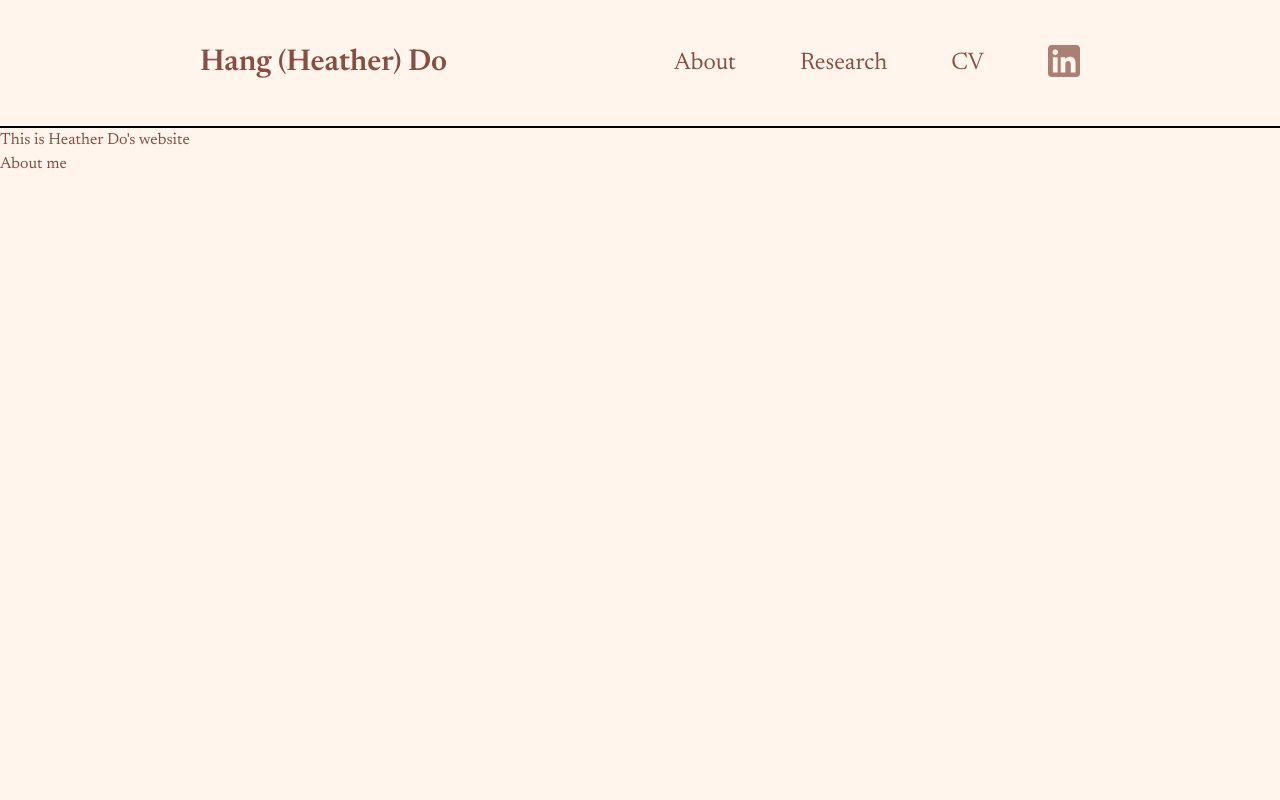
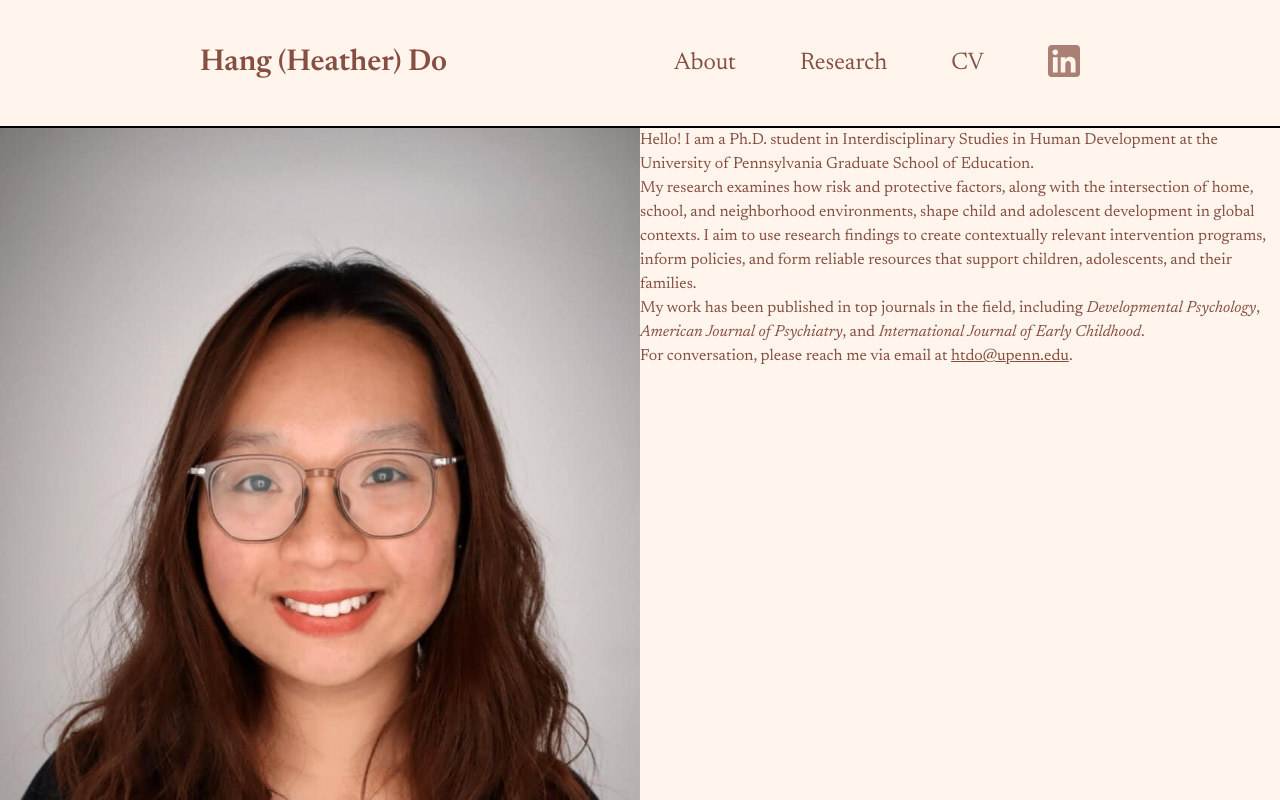
Before and after one commit to heather-do/heather-do.github.io, a SvelteKit app: page / in a window 1280 px wide. Shown: the top 800 px of the page. Built offline with nearby package versions, Linux system fonts and the light colour scheme.

Commit message:
[add] homepage content

```diff
--- a/src/routes/+layout.svelte
+++ b/src/routes/+layout.svelte
@@ -1,25 +1,27 @@
 <script lang="ts">
 	import '../app.css';
+	import { base } from '$app/paths';
+
 	let { children } = $props();
 </script>
 
 <header>
 	<nav class="grid h-32 border-b-2 border-b-black max-desktop:grid-rows-2 desktop:grid-cols-2">
 		<div id="home" class="flex items-center max-desktop:justify-center">
-			<a class="text-3xl font-semibold" href="/">Hang (Heather) Do</a>
+			<a class="text-3xl font-semibold" href="{base}/">Hang (Heather) Do</a>
 		</div>
 		<div id="menu" class="flex max-desktop:justify-center desktop:justify-end">
 			<ul
 				class="flex flex-row max-desktop:gap-8 max-desktop:text-xl desktop:gap-16 desktop:text-2xl"
 			>
-				<li><a href="/about">About</a></li>
-				<li><a href="/research">Research</a></li>
-				<li><a href="/todo">CV</a></li>
+				<li><a href="{base}/about">About</a></li>
+				<li><a href="{base}/research">Research</a></li>
+				<li><a href="{base}/todo">CV</a></li>
 				<li>
 					<a
 						class="-translate-y-0.5 max-desktop:h-6 max-desktop:w-6 desktop:h-8 desktop:w-8"
-						href="/todo"
-						aria-label="Heather's LinkedIn profile"
+						href="{base}/todo"
+						aria-label="Heather Do's LinkedIn profile"
 						><svg viewBox="0 0 72 72" xmlns="http://www.w3.org/2000/svg"
 							><g fill="none" fill-rule="evenodd"
 								><path
--- a/src/routes/+page.svelte
+++ b/src/routes/+page.svelte
@@ -2,5 +2,33 @@
 	import { base } from '$app/paths';
 </script>
 
-<h1>This is Heather Do's website</h1>
-<a href="{base}/about">About me</a>
+<article class="grid max-desktop:grid-rows-2 desktop:grid-cols-2">
+	<figure>
+		<img alt="Heather Do's headshot" src="{base}/images/heather-min.jpg" />
+	</figure>
+	<section>
+		<p>
+			Hello! I am a Ph.D. student in Interdisciplinary Studies in Human Development at the
+			University of Pennsylvania Graduate School of Education.
+		</p>
+		<p>
+			My research examines how risk and protective factors, along with the intersection of home,
+			school, and neighborhood environments, shape child and adolescent development in global
+			contexts. I aim to use research findings to create contextually relevant intervention
+			programs, inform policies, and form reliable resources that support children, adolescents, and
+			their families.
+		</p>
+		<p>
+			My work has been published in top journals in the field, including <em
+				>Developmental Psychology</em
+			>, <em>American Journal of Psychiatry</em>, and
+			<em>International Journal of Early Childhood</em>.
+		</p>
+		<p>
+			For conversation, please reach me via email at <a
+				class="underline"
+				href="mailto:htdo@upenn.edu">htdo@upenn.edu</a
+			>.
+		</p>
+	</section>
+</article>
```
Also changed, not shown: static/images/heather-min.jpg (added).
